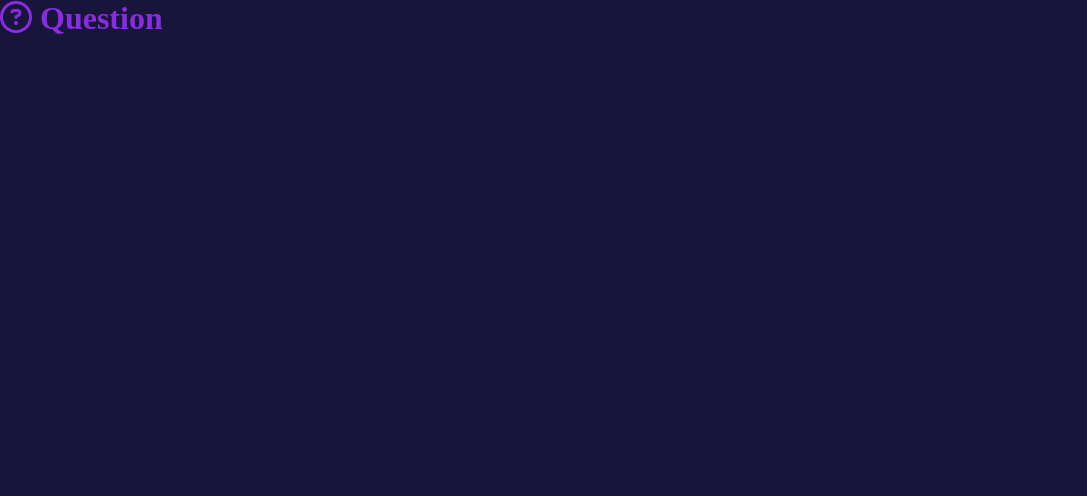
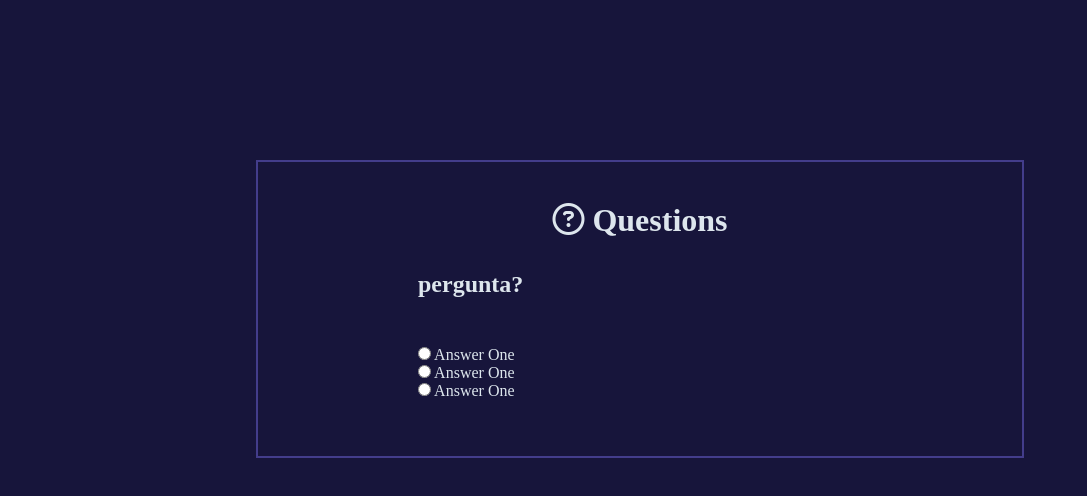
Before and after one commit to pittyh6/qQuiz, a React (Vite) app: page / in a window 1280 px wide. Shown: the top 496 px of the page, without its empty margins (0-1087 px from the left). Built offline with nearby package versions, Linux system fonts and the light colour scheme.

Commit message:
html and css

```diff
--- a/src/App.jsx
+++ b/src/App.jsx
@@ -1,12 +1,14 @@
 import { useState } from "react";
+import Question from "./assets/components/Question";
 
 function App() {
   return (
     <>
       <main>
         <h1>
-          <i class="fa-regular fa-circle-question"></i> Question
+          <i class="fa-regular fa-circle-question"></i> Questions
         </h1>
+        <Question />
       </main>
     </>
   );
--- /dev/null
+++ b/src/assets/components/Question.jsx
@@ -0,0 +1,23 @@
+import React from "react";
+
+export default function Question() {
+  return (
+    <div>
+      <section className="section-question">
+        <h2>pergunta?</h2>
+      </section>
+
+      <section className="section-answers">
+        <p>
+          <input type="radio" name="answer" id="answer-one" /> Answer One
+        </p>
+        <p>
+          <input type="radio" name="answer" id="answer-two" /> Answer One
+        </p>
+        <p>
+          <input type="radio" name="answer" id="answer-three" /> Answer One
+        </p>
+      </section>
+    </div>
+  );
+}
--- a/src/index.css
+++ b/src/index.css
@@ -21,7 +21,25 @@
 
 body {
   background-color: var(--dk-blue);
+  color: var(--lg-ice);
 }
-h1 {
-  color: blueviolet;
+main {
+  text-align: center;
+  margin: 10rem auto;
+  border: 2px solid var(--md-blue);
+  width: 60%;
+  padding: 5vh 0;
 }
+.section-question {
+  text-align: start;
+  padding: 2rem 10rem;
+}
+.section-answers {
+  display: flex;
+  flex-direction: column;
+  margin: 1rem 0;
+}
+.section-answers p {
+  align-self: flex-start;
+  padding: 0 10rem;
+}
```
